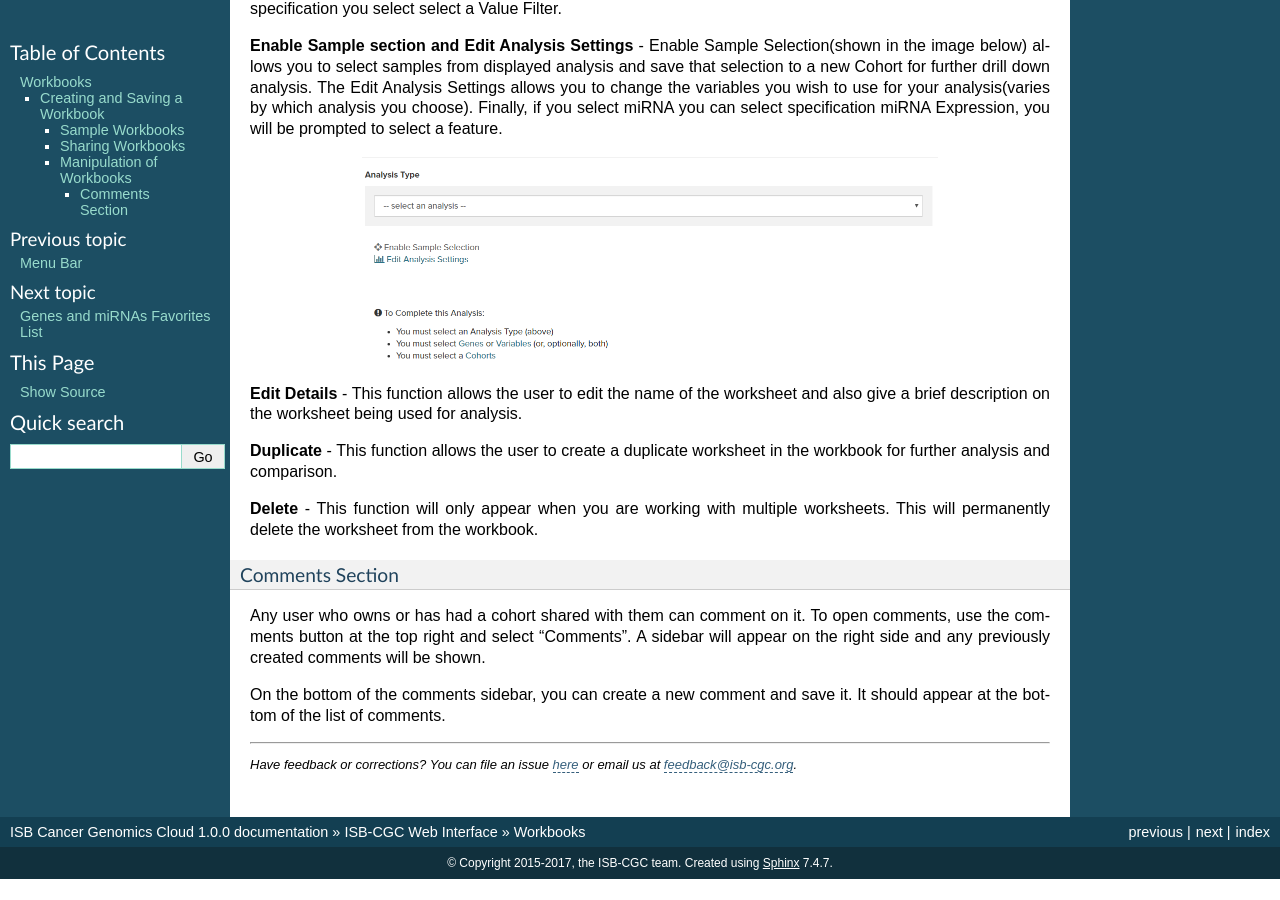
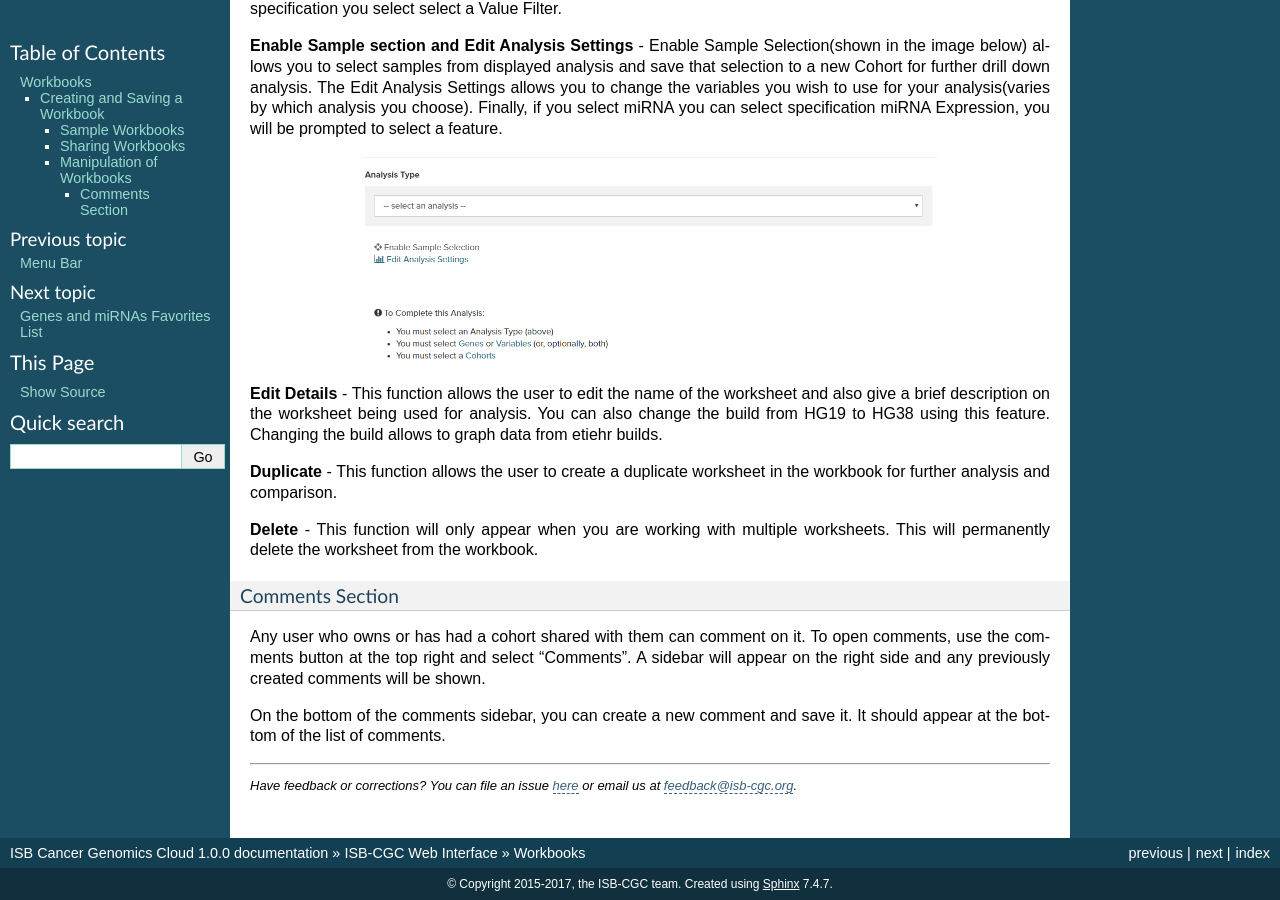
Before and after one commit to isb-cgc/readthedocs, a Sphinx documentation site: the page built from docs/source/sections/webapp/Workbooks.rst, in a window 1280 px wide and 900 px high, scrolled down 3322 px. Built offline with Sphinx 7.4.7, drawn with Linux system fonts in a browser that asks for light colours; pages that are not in the unit, such as notebooks, are missing from menus; before the commit the page ends 4201 px from its top, so only the background shows below that.

Commit message:
Added the edit build section

```diff
--- a/docs/source/sections/webapp/Workbooks.rst
+++ b/docs/source/sections/webapp/Workbooks.rst
@@ -113,7 +113,7 @@ Please Note: When selecting a gene or miRNA for either the x-axis or y-axis vari
    :scale: 50
    :align: center
 
-**Edit Details** - This function allows the user to edit the name of the worksheet and also give a brief description on the worksheet being used for analysis.
+**Edit Details** - This function allows the user to edit the name of the worksheet and also give a brief description on the worksheet being used for analysis. You can also change the build from HG19 to HG38 using this feature. Changing the build allows to graph data from etiehr builds.
 
 **Duplicate** - This function allows the user to create a duplicate worksheet in the workbook for further analysis and comparison.
 
```
